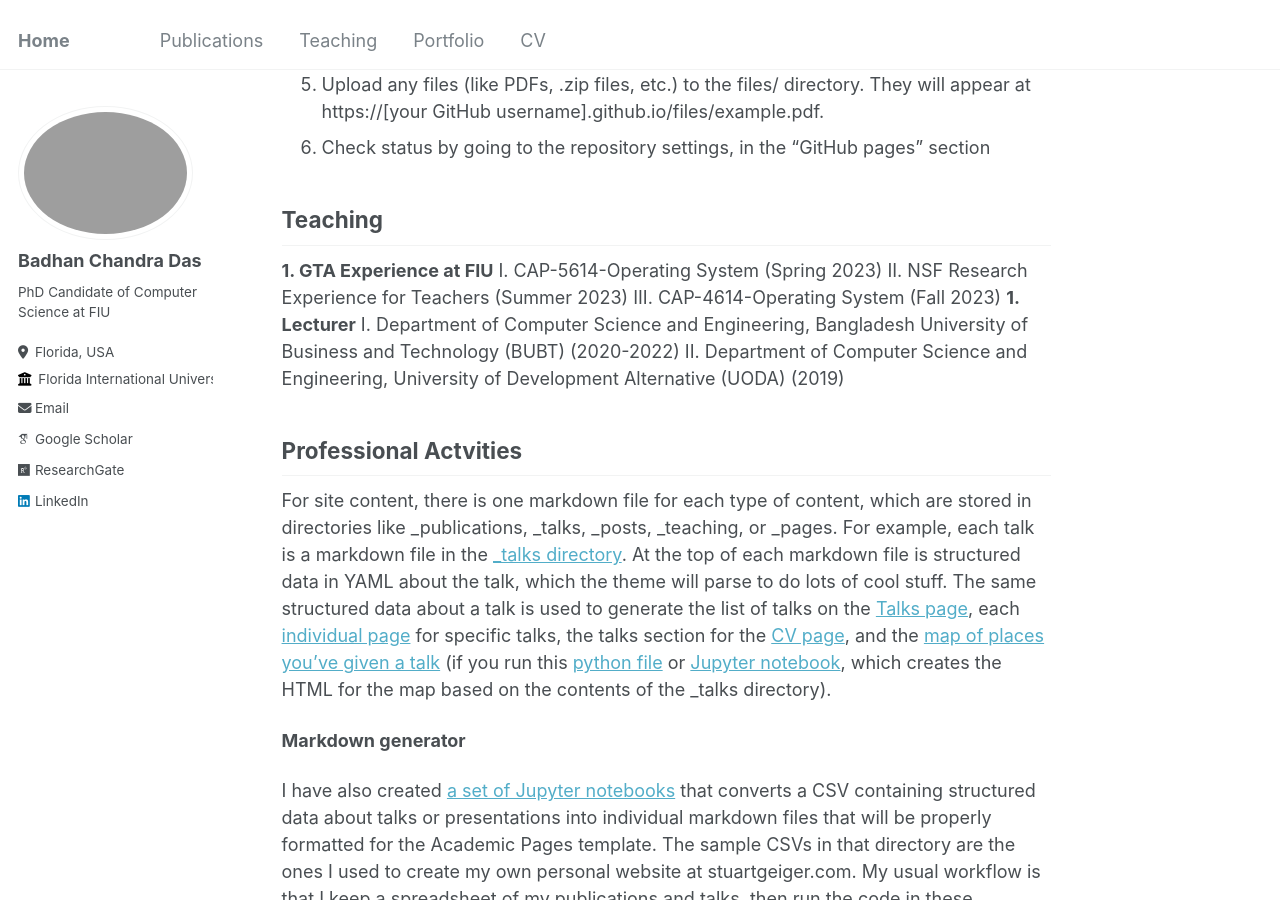
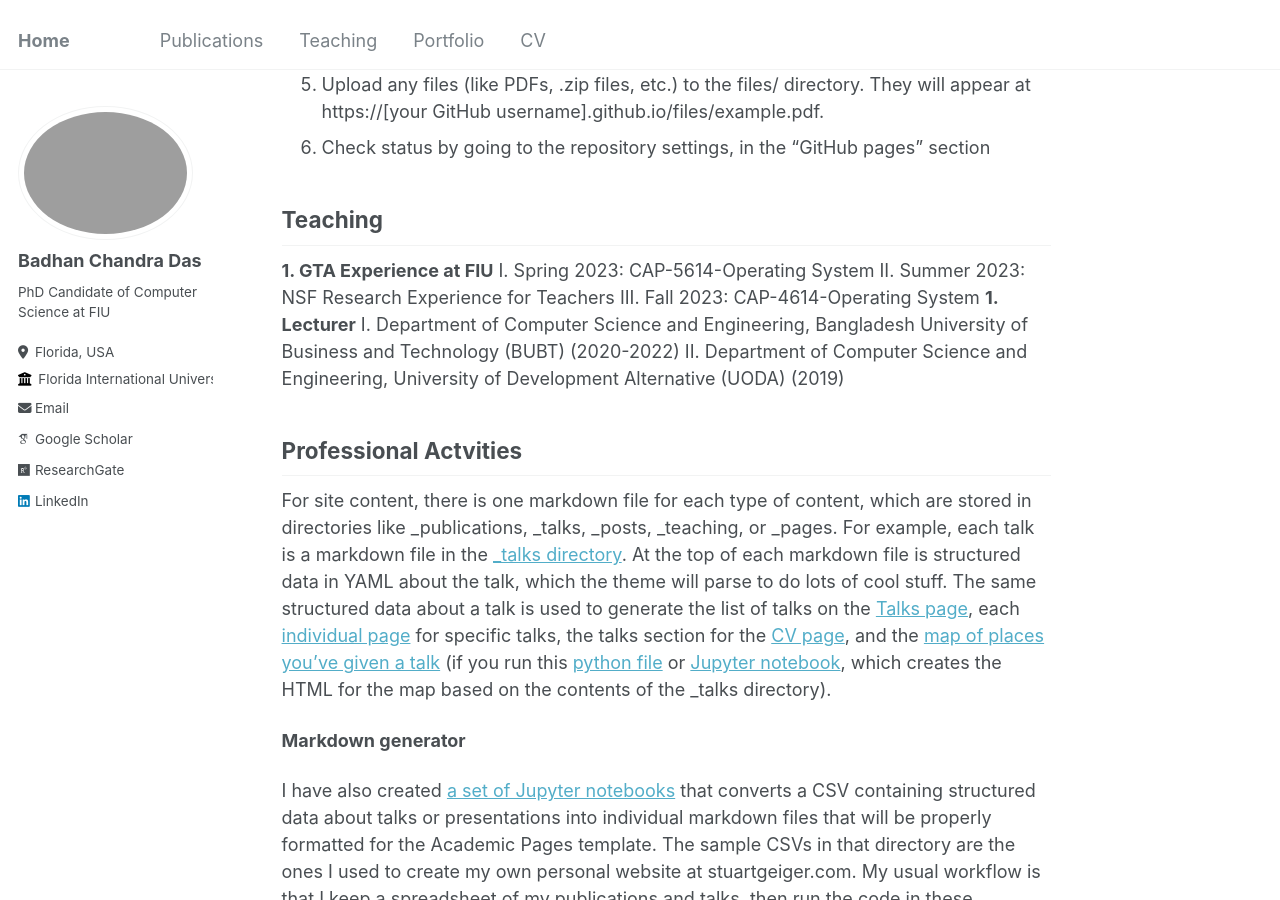
Before and after one commit to badhan-dass/badhan-das.github.io, a Jekyll site: the page built from _pages/about.md, in a window 1280 px wide and 900 px high, scrolled down 712 px. Built offline with Jekyll 4.4.1, drawn with Linux system fonts in a browser that asks for light colours; some web fonts are replaced; our own code applies the rules of GitHub Pages for plain Markdown files.

```diff
--- a/_pages/about.md
+++ b/_pages/about.md
@@ -19,9 +19,9 @@ Experience
 Teaching
 ------
 **1. GTA Experience at FIU**
-   I. CAP-5614-Operating System (Spring 2023)
-  II. NSF Research Experience for Teachers (Summer 2023)
- III. CAP-4614-Operating System (Fall 2023)
+   I. Spring 2023: CAP-5614-Operating System
+  II. Summer 2023: NSF Research Experience for Teachers
+ III. Fall 2023: CAP-4614-Operating System
 **1. Lecturer**
   I. Department of Computer Science and Engineering, Bangladesh University of Business and Technology (BUBT) (2020-2022)
  II. Department of Computer Science and Engineering, University of Development Alternative (UODA) (2019)
```
